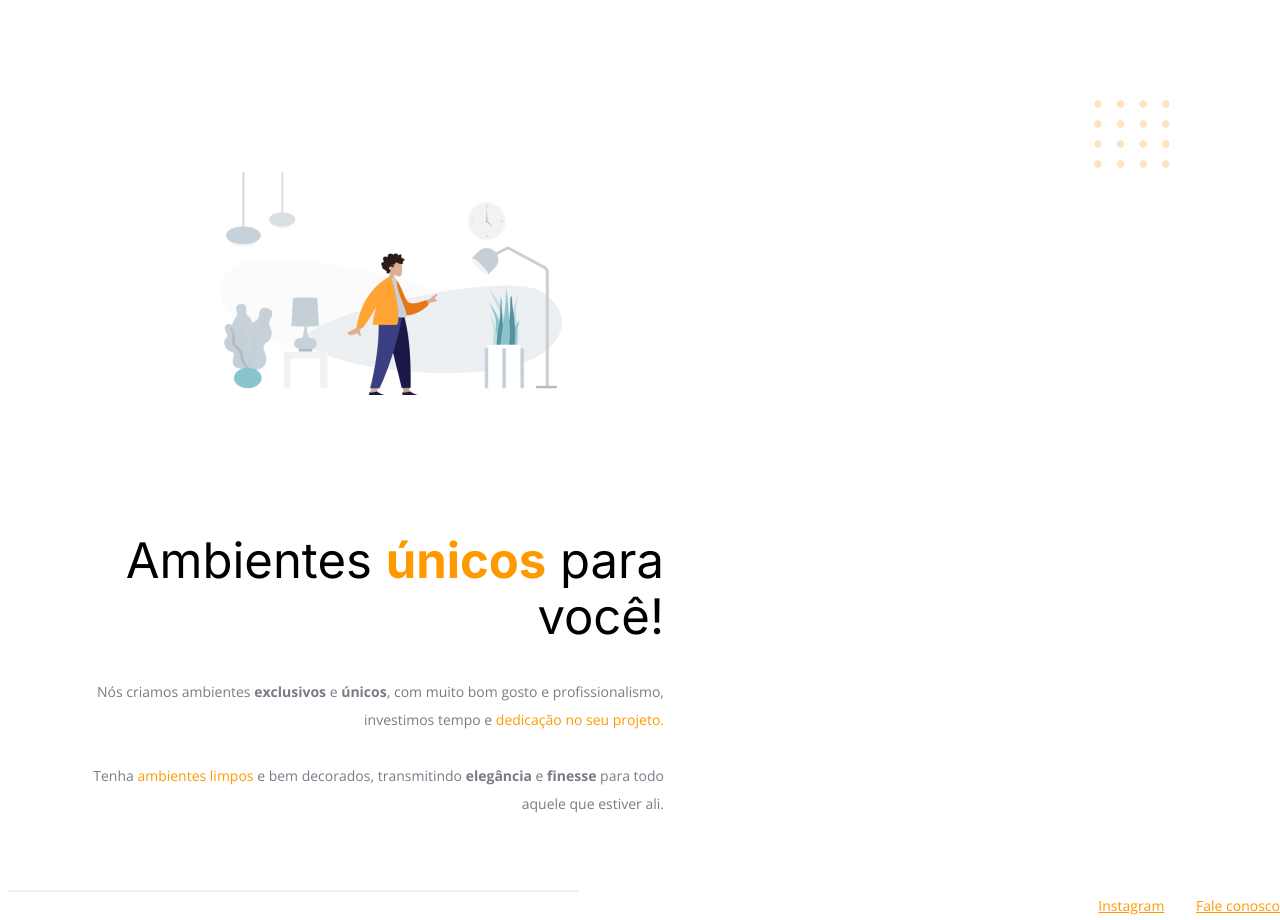
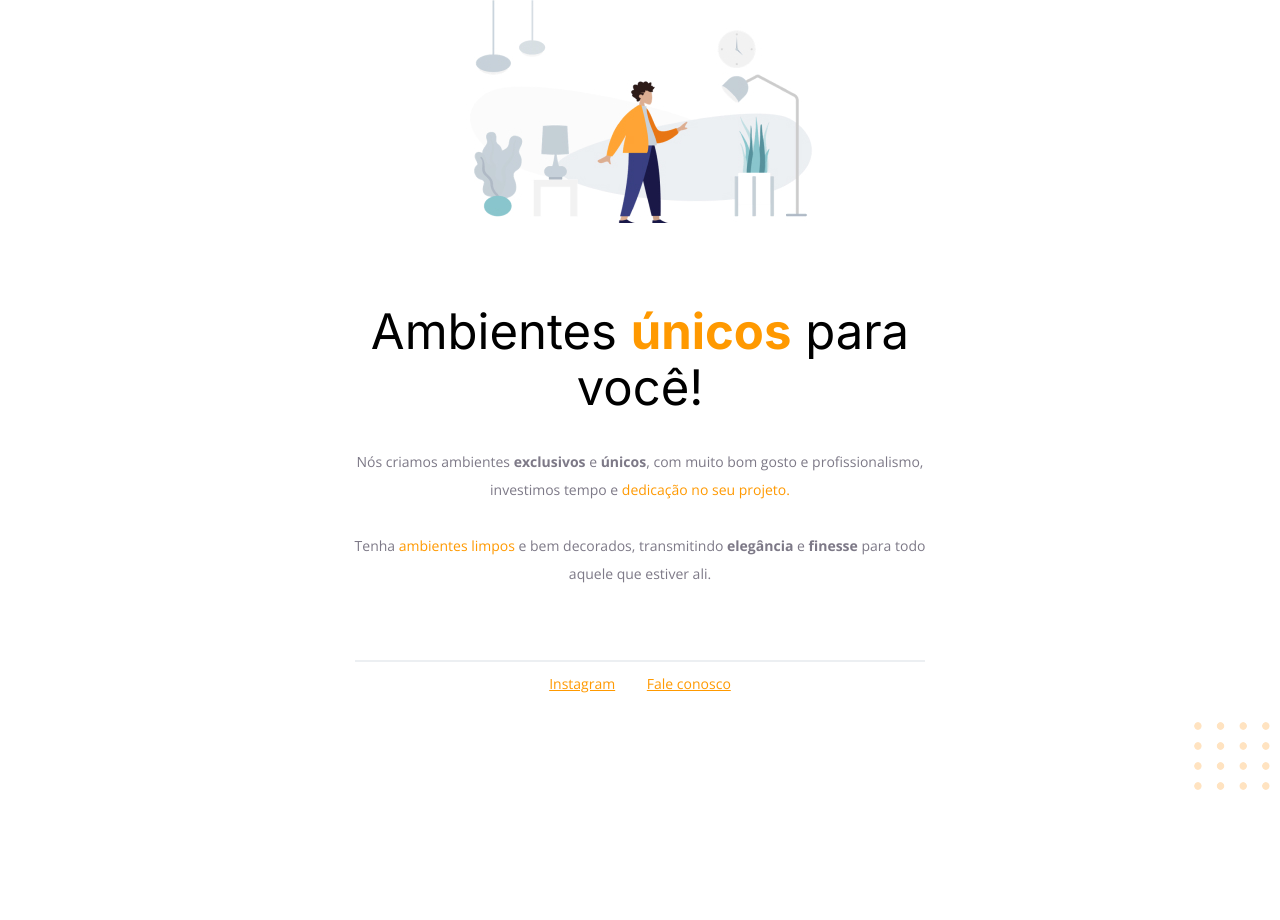
Before and after one commit to fsousavitor/explorer-moveis, a plain HTML site: page index.html in a window 1280 px wide. After the commit the page ends 800 px from the top, so only its background shows below. Drawn offline with nearby package versions, Linux system fonts and the light colour scheme.

Commit message:
Fix: CSS

```diff
--- a/style.css
+++ b/style.css
@@ -1,29 +1,34 @@
+* { margin: 0;
+    padding: 0;
+  }
+
 body {
   font-family: "Open Sans", sans-serif;
-  text-align: end;
-  margin: 0;
+  font-size: 14px;
+  line-height: 28px;
+
+  text-align: center;
+  margin: 0 ;
 }
 
 #hero {
     width: 592px;
-    margin: 72px;
-}
-
-img {
-    margin: 100px;
+    margin: 0 auto 72px;
 }
 
 h1 {
   font-family: "Inter", sans-serif;
+  color:black;
   font-size: 49px;
   line-height: 56px;
   font-weight: normal;
+
+  margin-top: 72px;
+  margin-bottom: 32px;
 }
 
 h1 span {
   font-weight: bold;
-
-  margin-bottom: 32px;
 }
 
 span, a {
@@ -32,8 +37,6 @@ span, a {
 
 p, #footer {
   color: #7d7987;
-  font-size: 14px;
-  line-height: 28px;
 }
 
 #footer a + a {
@@ -44,13 +47,13 @@ p, #footer {
     width: 568px;
     height: 0;
 
-    margin: 0 8px;
+    margin: 0 auto 8px;
 
     border: 1px solid #ECEFF2;
 }
 
 #balls {
     position: fixed;
-    top: 0;
+    bottom: 0;
     right: 0;
 }
```
